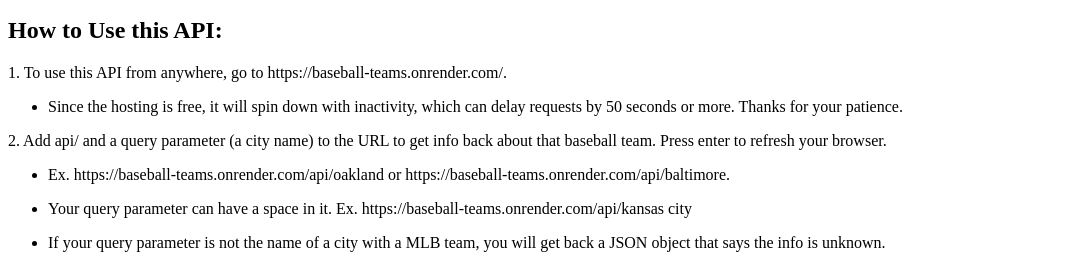
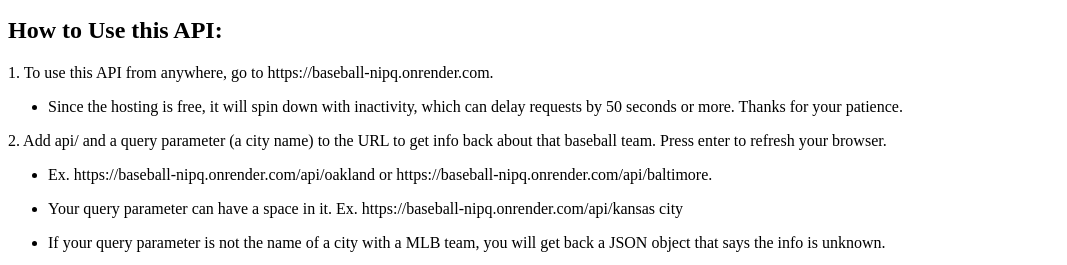
Before and after one commit to annieclinton/baseball-teams, a website: page index.html in a window 1280 px wide. Shown: the part 148-413 px from the top of the page, without its empty margins (0-1067 px from the left). Drawn offline with Linux system fonts and the light colour scheme.

Commit message:
updated link for site hosted on render in the html and readMe file

```diff
--- a/index.html
+++ b/index.html
@@ -12,7 +12,7 @@
     <p>Add a city name as a query parameter to a URL and get back information about that city's baseball team in the form of a JSON object.</p>
 
     <h2>How to Use this API:</h2>
-    <p>1. To use this API from anywhere, go to https://baseball-teams.onrender.com/.</p>
+    <p>1. To use this API from anywhere, go to https://baseball-nipq.onrender.com.</p>
     <ul>
         <li>
             <p>Since the hosting is free, it will spin down with inactivity, which can delay requests by 50 seconds or more. Thanks for your patience.</p>
@@ -22,10 +22,10 @@
     <p>2. Add api/ and a query parameter (a city name) to the URL to get info back about that baseball team.  Press enter to refresh your browser.</p>
     <ul>
         <li>
-            <p>Ex. https://baseball-teams.onrender.com/api/oakland or https://baseball-teams.onrender.com/api/baltimore.</p>
+            <p>Ex. https://baseball-nipq.onrender.com/api/oakland or https://baseball-nipq.onrender.com/api/baltimore.</p>
         </li>
         <li>
-            <p>Your query parameter can have a space in it. Ex. https://baseball-teams.onrender.com/api/kansas city</p>
+            <p>Your query parameter can have a space in it. Ex. https://baseball-nipq.onrender.com/api/kansas city</p>
         </li>
         <li>
             <p>If your query parameter is not the name of a city with a MLB team, you will get back a JSON object that says the info is unknown.</p>
```
Also changed, not shown: README.md.
